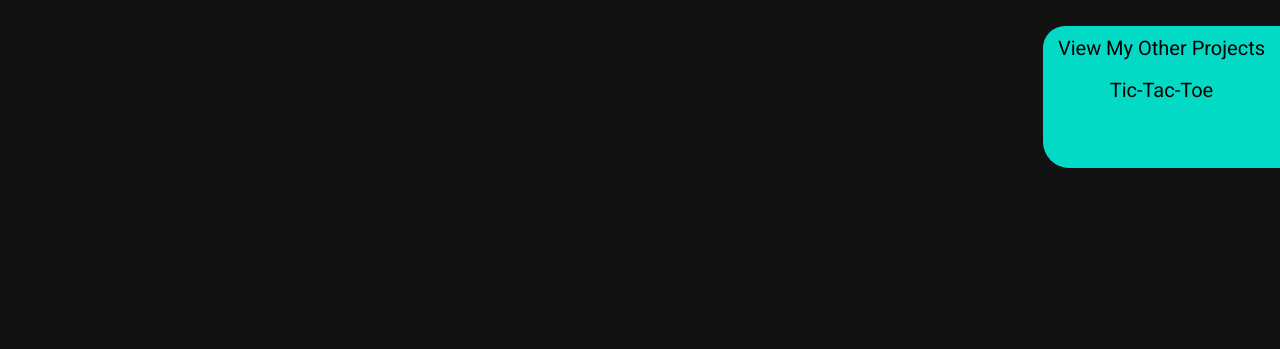
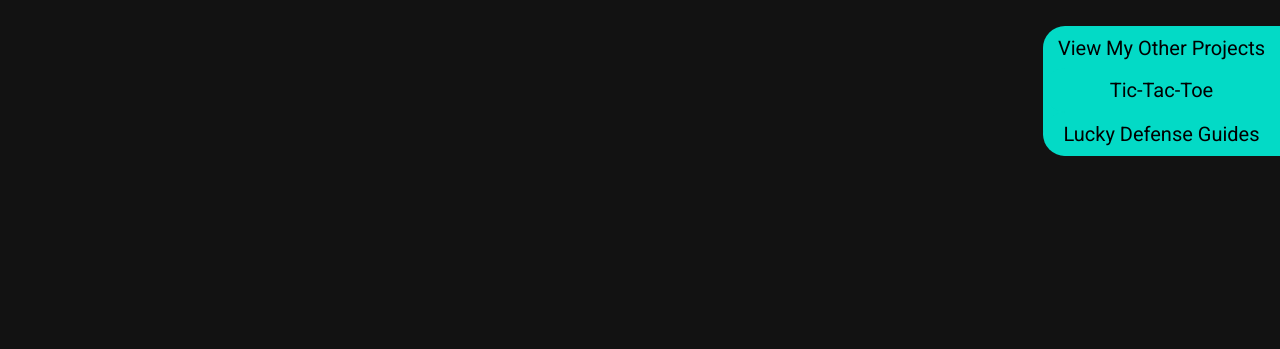
Before and after one commit to GhidBase/to-do-list, a website built with webpack: page src/template.html in a window 1280 px wide. Both pictures are taken after a click on the button "View My Other Projects". Shown: the top 349 px of the page. Built offline with nearby package versions, Linux system fonts and the light colour scheme; a web font is replaced by a local one.

Commit message:
Make dropdown item-container fit items

```diff
--- a/src/css/styles.css
+++ b/src/css/styles.css
@@ -86,7 +86,7 @@ body {
 
 .drop-down-item-container {
     position: absolute;
-    height: 100px;
+    height: fit-content;
     top: 50%;
     left: 0;
     right: 0;
--- a/src/js/dropdown.js
+++ b/src/js/dropdown.js
@@ -13,13 +13,15 @@ export class Dropdown {
 
   dropdownItemContainerSetup() {
     this.dropdownItemContainer.classList.add("drop-down-item-container");
-    this.dropdownItemContainer.appendChild(this.createDropdownItem("Tic-Tac-Toe"));
+    this.appendDropdownItem("Tic-Tac-Toe");
+    this.appendDropdownItem("Lucky Defense Guides");
   }
 
-  createDropdownItem(title) {
+  appendDropdownItem(title) {
     const newItem =  document.createElement("button");
     newItem.textContent = title;
-    newItem.classList.add("drop-down-item")
+    newItem.classList.add("drop-down-item");
+    this.dropdownItemContainer.appendChild(newItem);
     return newItem;
   }
 
```
